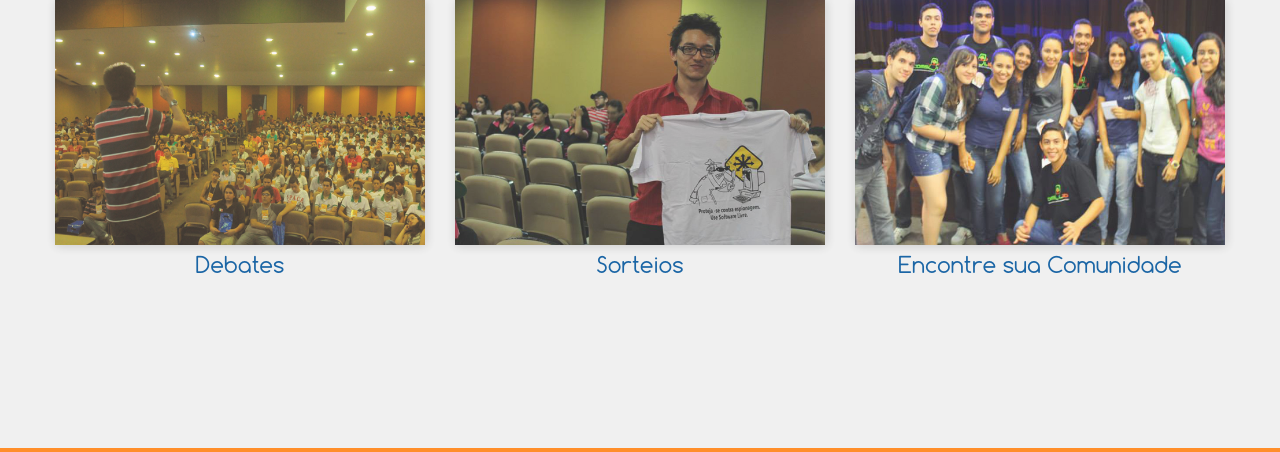
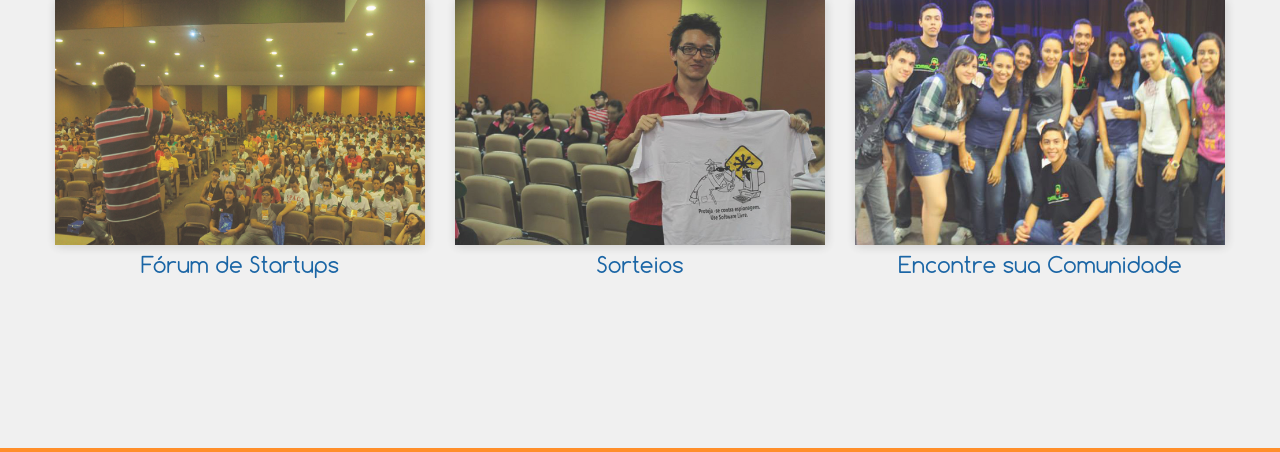
Before and after one commit to luisguilhermemaia/flisol.github.io, a PHP site: page / in a window 1280 px wide. Shown: the part 3373-3825 px from the top of the page. Run offline with PHP 8.4, Linux system fonts and the light colour scheme; some libraries are stand-ins or nearby versions.

Commit message:
-debates +forum de startups

```diff
--- a/index.php
+++ b/index.php
@@ -261,7 +261,7 @@ body {
         <div class="mask2"> <a href="flisol2016/public/img/prog-04.jpg" rel="prettyPhoto"><img src="flisol2016/public/img/prog-04.jpg" alt=""></a> </div>
         <div class="inside">
           <hgroup>
-            <h2>Debates</h2>
+            <h2>Fórum de Startups</h2>
           </hgroup>
         </div>
         <!-- /.inside -->
```
